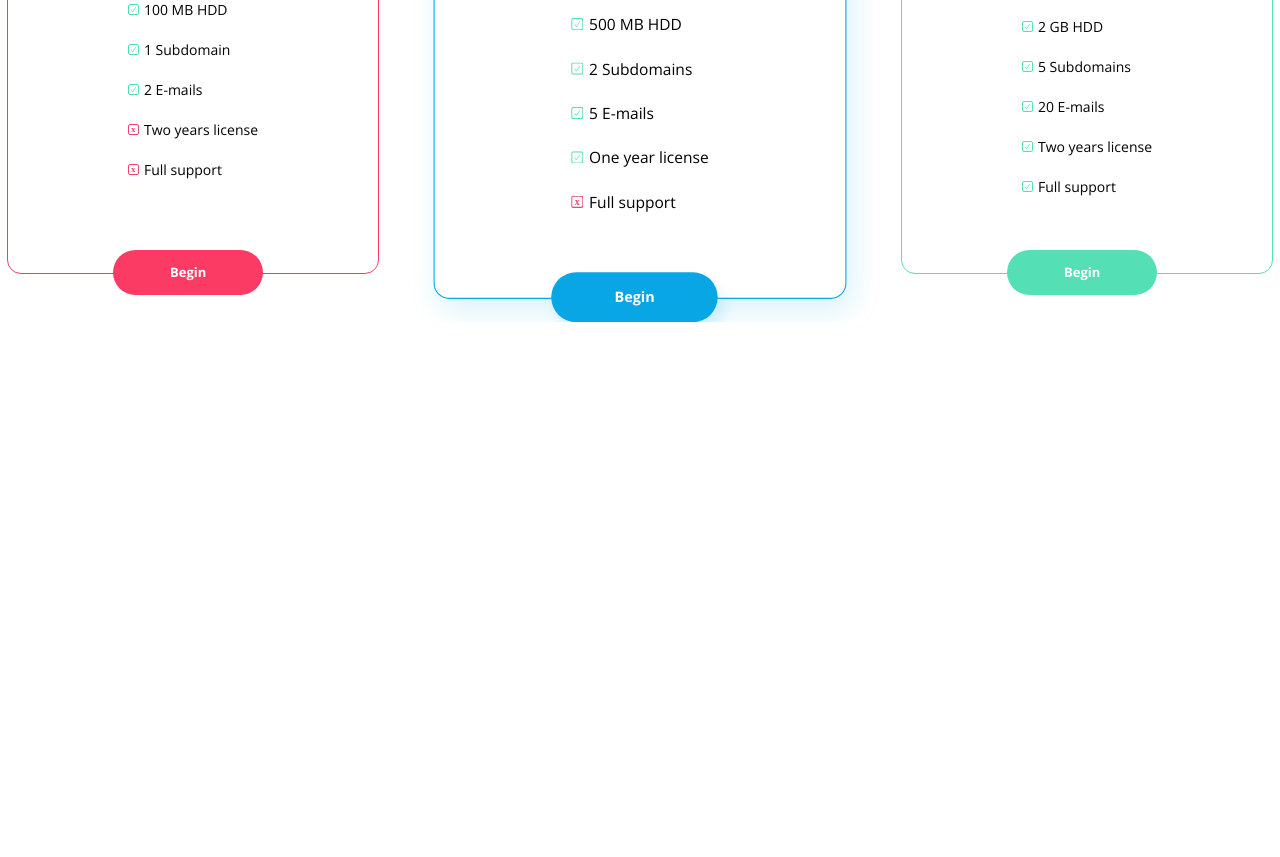
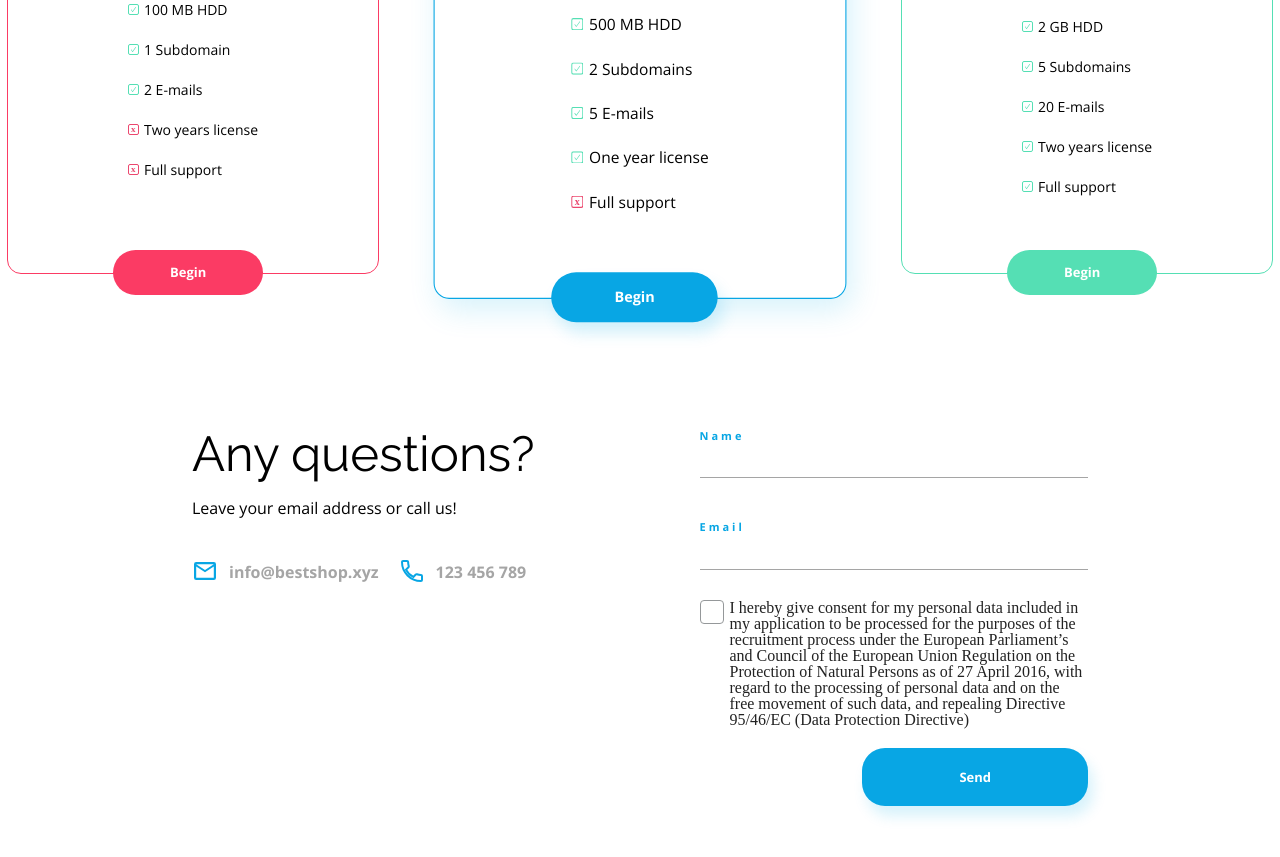
Before and after one commit to JuliuszG/Best-Shop, a plain HTML site: page index.html in a window 1280 px wide. Shown: the part 3154-4011 px from the top of the page. Before the commit the page ends 3476 px from the top, so only its background shows below. Drawn offline with nearby package versions, Linux system fonts and the light colour scheme.

Commit message:
6th commit

```diff
--- a/css/styles.css
+++ b/css/styles.css
@@ -421,3 +421,134 @@ nav .nav-container{
 .premium .btn{
     background: var(--color-green);
 }
+
+/* Koniec sekcji 4 */
+
+/* Sekcja 5 */
+
+.contact{
+    margin: 155px 0 59px;
+}
+.contact-container{
+    width: 896px;
+    margin: 0 auto;
+    display: flex;
+    align-items: flex-start;
+}
+.contact-left-side{
+    width: 50%;
+    margin-right: 119px;
+    color: var(--color-black);
+}
+.contact-left-side h2{
+    font-family: var(--font-rw);
+    font-weight: 400;
+    font-size: 49px;
+}
+.contact-left-side p{
+    font-family: var(--font-os);
+    font-weight: 400;
+    font-size: 1rem;
+    margin: 22px 0 42px;
+}
+.contact-left-box{
+    display: flex;
+    font-weight: 600;
+    font-family: var(--font-os);
+    font-size: 16px;
+    color: var(--color-grey);
+}
+.icon-box{
+    display: flex;
+    align-items: center;
+}
+.box-mail::before{
+    content: url(../assets/Mail\ Icon.svg);
+    display: block;
+    margin-right: 10px;
+}
+.box-phone::before{
+    content: url(../assets/Phone\ Icon.svg);
+    display: block;
+    margin-right: 10px;
+    margin-left: 20px;
+}
+.contact-right-side{
+    width: 50%;
+    display: flex;
+    justify-content: flex-start;
+}
+.contact-right-side form{
+    display: flex;
+    flex-direction: column;
+}
+.input-grp{
+    display: flex;
+    flex-direction: column;
+}
+.input-grp label{
+    font-family: var(--font-os);
+    font-weight: 700;
+    font-size: 11px;
+    color: var(--color-primary);
+    line-height: 0.9rem;
+    letter-spacing: 3px;
+}
+.input-grp input{
+    outline: none;
+    border: none;
+    line-height: 2rem;
+    border-bottom: 1px solid var(--color-grey);
+}
+.input-grp input:focus{
+    border-color: var(--color-black);
+}
+.input-grp:first-child input{
+    margin-bottom: 42px;
+}
+.checkbox-grp{
+    margin-top: 30px;
+}
+.checkbox-grp label{
+    position: relative;
+    display: flex;
+    cursor: pointer;
+}
+.checkbox-grp input{
+    position: absolute;
+    top: 0;
+    left: 0;
+    cursor: pointer;
+    width: 0;
+    height: 0;
+}
+.check-empty{
+    position: absolute;
+    top: 0;
+    left: 0;
+    background-color: var(--color-white);
+    width: 24px;
+    height: 24px;
+    border-radius: 4px;
+    border: 1px solid #95989A;
+    display: block;
+}
+.checkbox-grp label p{
+    margin-left: 30px;
+}
+.checkbox-grp input:checked + .check-empty{
+    background-image: url(../assets/Checkmark.svg);
+    background-position: center;
+    background-repeat: no-repeat;
+}
+.contact .btn{
+    background: var(--color-primary);
+    align-self: flex-end;
+    padding: 20px 97px;
+    margin-top: 20px;
+    box-shadow: 5px 10px 14px var(--color-primary-shadow);
+}
+
+/* Koniec sekcji 5 */
+
+/* Sekcja 6 */
--- a/index.html
+++ b/index.html
@@ -168,5 +168,51 @@
 
         </div>
     </section>
+    <!-- Koniec Sekcji 4 -->
+    <!-- Sekcja 5 -->
+    <section class="contact">
+        <div class="contact-container">
+
+            <div class="contact-left-side">
+                <h2>Any questions?</h2>
+                <p>Leave your email address or call us!</p>
+                <div class="contact-left-box">
+                    <span class="box-mail icon-box">info@bestshop.xyz</span>
+                    <span class="box-phone icon-box">123 456 789</span>
+                </div>
+            </div>
+
+            <div class="contact-right-side">
+                <form class="contact-form">
+                    <div class="input-grp">
+                        <label for="name">Name</label>
+                        <input type="text" id="name">
+                    </div>
+                    <div class="input-grp">
+                        <label for="email">Email</label>
+                        <input type="email" id="email">
+                    </div>
+                    <div class="checkbox-grp">
+                       <label for="legal" class="checkbox-label">
+                           <input type="checkbox" id="legal">
+                           <span class="check-empty"></span>
+                           <p>
+                               I hereby give consent for my personal data included
+                                in my application to be processed for the purposes
+                                 of the recruitment process under the European Parliament’s
+                                  and Council of the European Union Regulation on the Protection
+                                   of Natural Persons as of 27 April 2016, with regard to the processing
+                                    of personal data and on the free movement of such data, and repealing
+                                     Directive 95/46/EC (Data Protection Directive)
+                                    </p>
+                       </label>
+                    </div>
+                    <button type="submit" class="btn submit">Send</button>
+                </form>
+            </div>
+        </div>
+    </section>
+    <!-- Koniec sekcji 5 -->
+    <!-- Sekcja 6 -->
 </body>
 </html>
```
